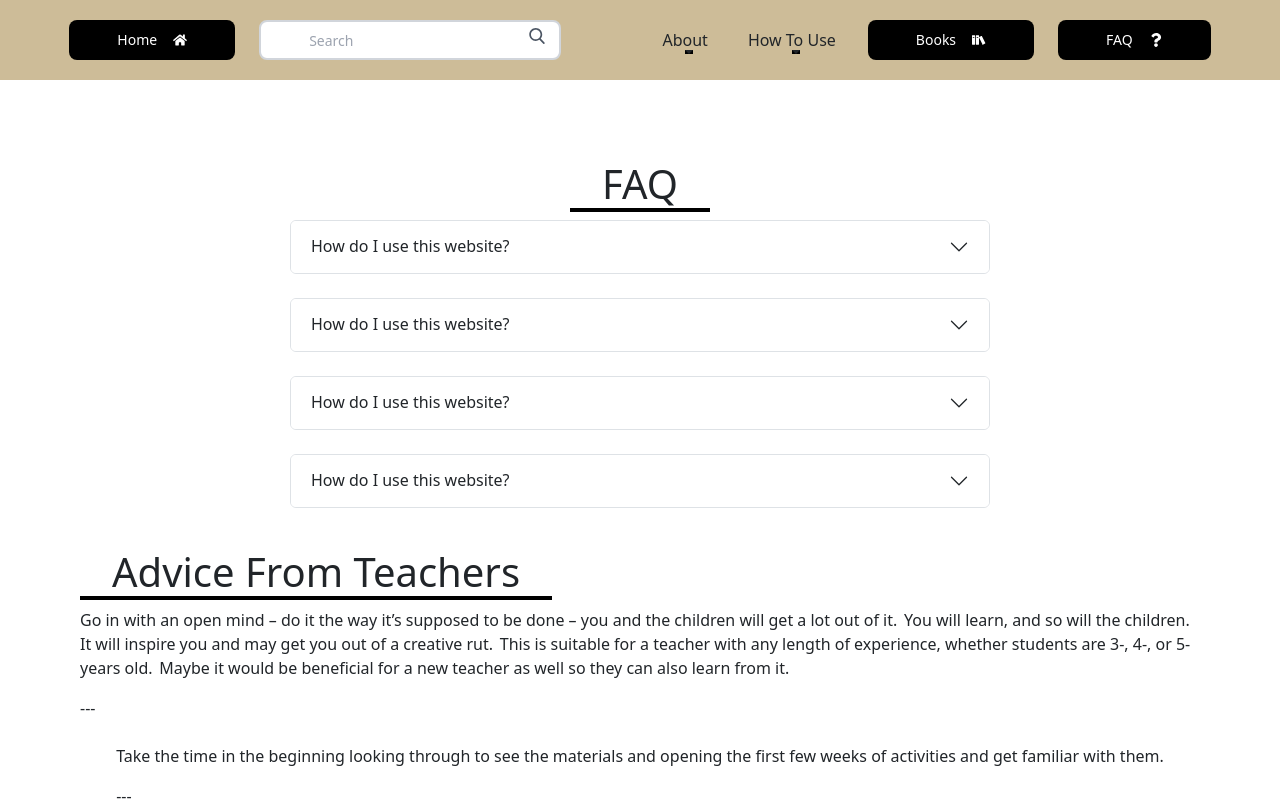
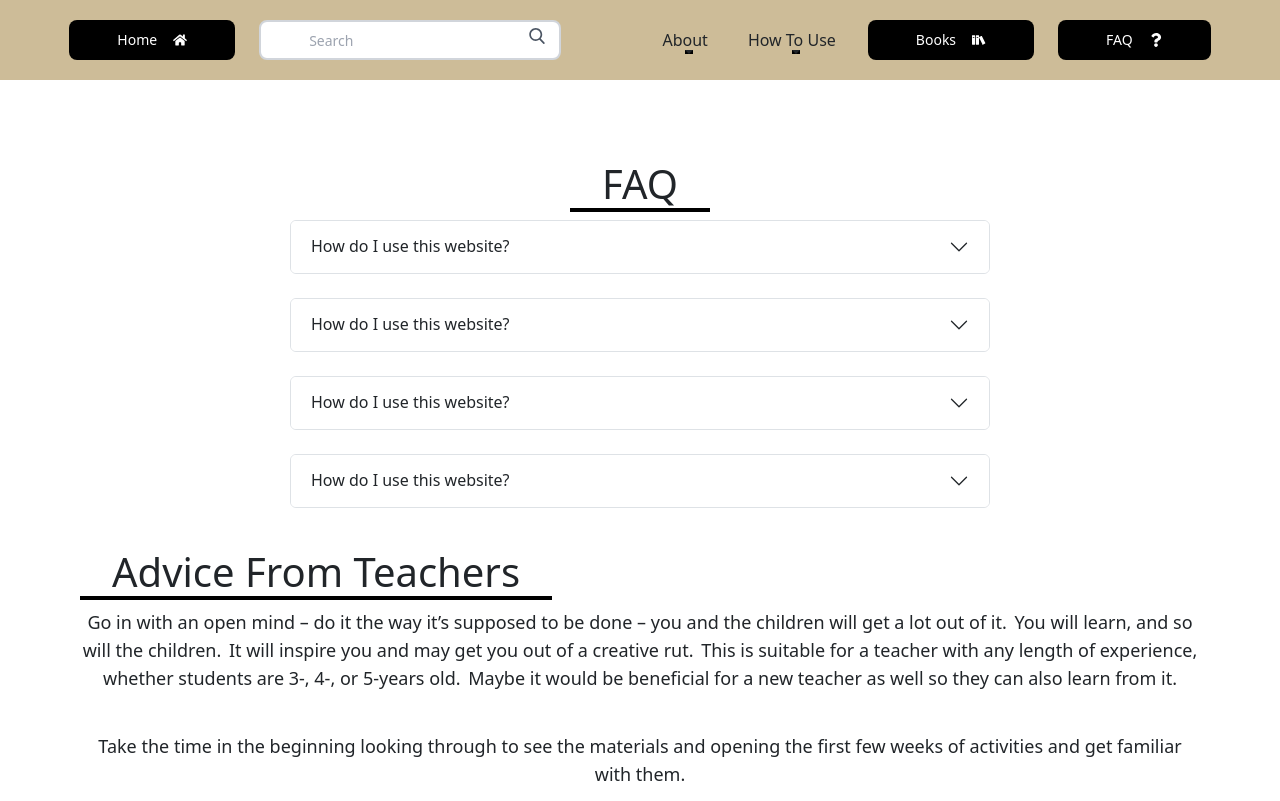
Before and after one commit to JNicho206/RPM, a React (Vite) app in the folder client/: page /faq in a window 1280 px wide. Shown: the top 801 px of the page. Built offline with nearby package versions, Linux system fonts and the light colour scheme.

Commit message:
Add styles

```diff
--- a/client/src/components/AdviceEntry.tsx
+++ b/client/src/components/AdviceEntry.tsx
@@ -1,16 +1,16 @@
 import React from "react";
 
 export interface AdviceEntryProps {
-    name: string,
+    name?: string,
     advice: string
 };
 
 export const AdviceEntry: React.FC<AdviceEntryProps> = ({name, advice}) => {
 
     return (
-        <div>
-            <p>{advice}</p>
-            <span> --- {name}</span>
+        <div className="flex justify-center">
+            <p className="text-center text-lg">{advice}</p>
+            {name && <span> --- {name}</span>}
         </div>
     )
 }
```
